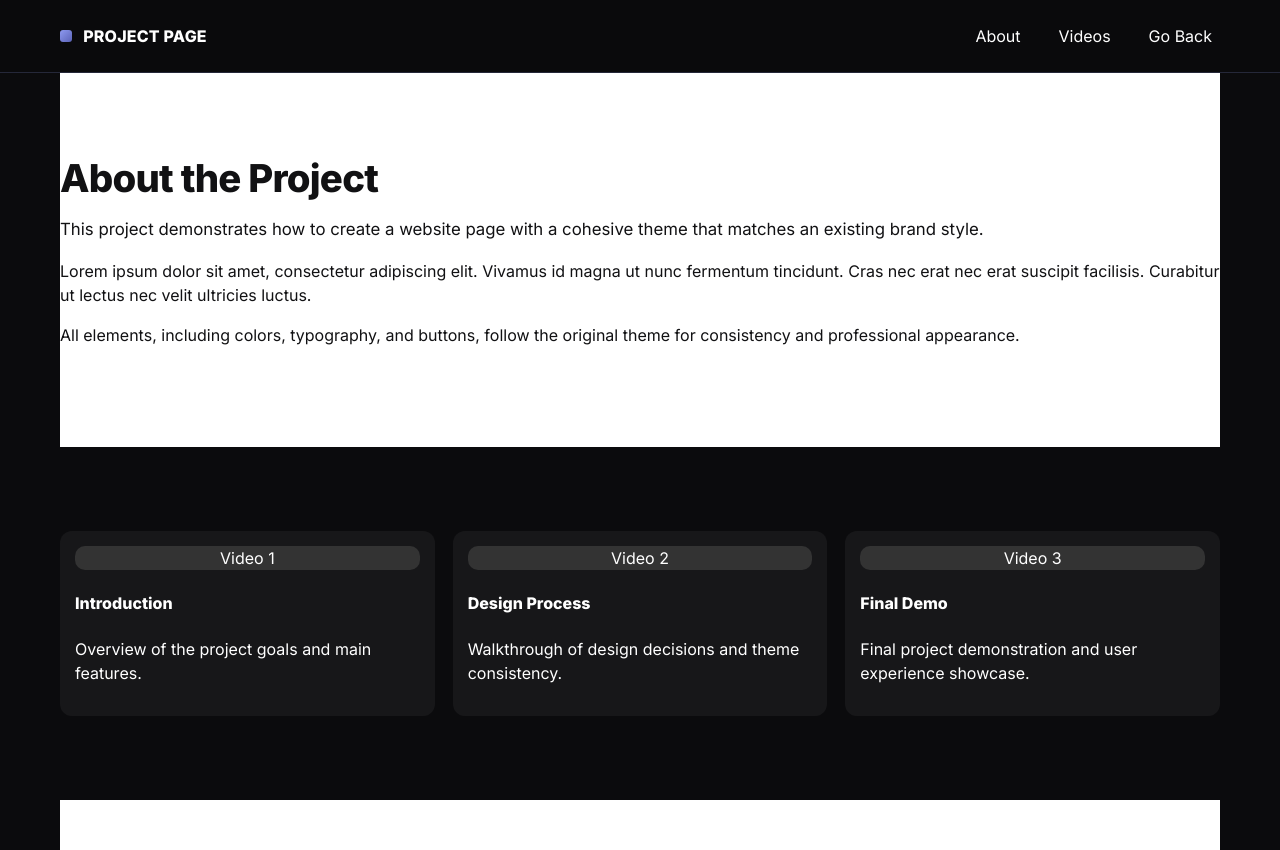
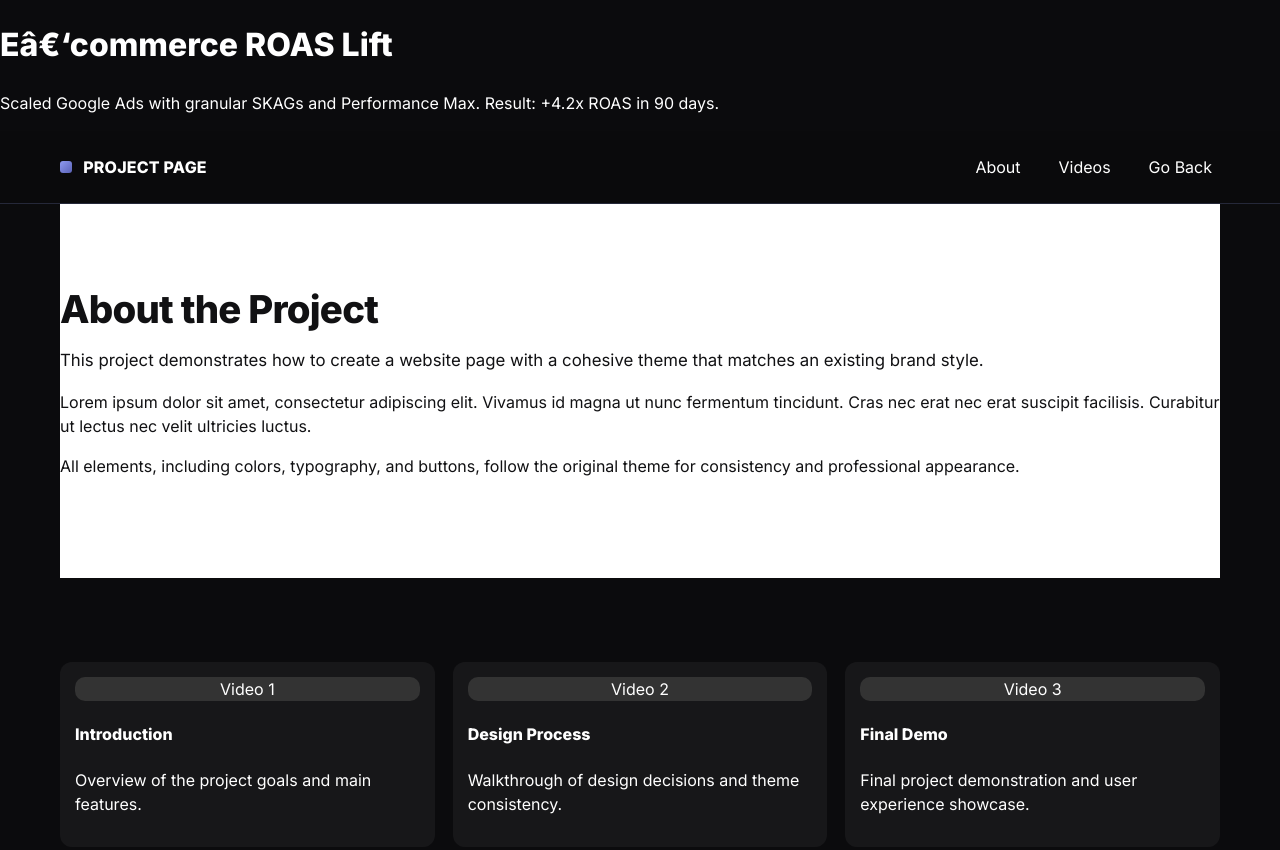
Before and after one commit to adam-roux/adam-roux.github.io, a plain HTML site: page work/az.html in a window 1280 px wide. Shown: the top 850 px of the page. Drawn offline with Linux system fonts and the light colour scheme.

Commit message:
Update az.html

```diff
--- a/work/az.html
+++ b/work/az.html
@@ -97,6 +97,14 @@ a{color:inherit;text-decoration:none}
 </head>
 <body>
 
+
+  <body class="page-fade">
+  <div class="content">
+    <h1>Eâ€‘commerce ROAS Lift</h1>
+    <p>Scaled Google Ads with granular SKAGs and Performance Max. Result: +4.2x ROAS in 90 days.</p>
+    <!-- Add full page content here -->
+  </div>
+
 <header class="nav">
   <div class="container nav-inner">
     <a href="index.html" class="brand"><span class="brand-badge"></span><span>PROJECT PAGE</span></a>
@@ -167,5 +175,22 @@ sections.forEach(section => observer.observe(section));
 // Smooth scroll already handled by CSS scroll-behavior
 </script>
 
+
+  <style>
+    /* Page fade-in */
+    .page-fade {
+      opacity: 0;
+      animation: pageFadeIn 1s ease forwards;
+    }
+
+    @keyframes pageFadeIn {
+      to {
+        opacity: 1;
+      }
+    }
+  </style>
+</body>
+
+
 </body>
 </html>
```
